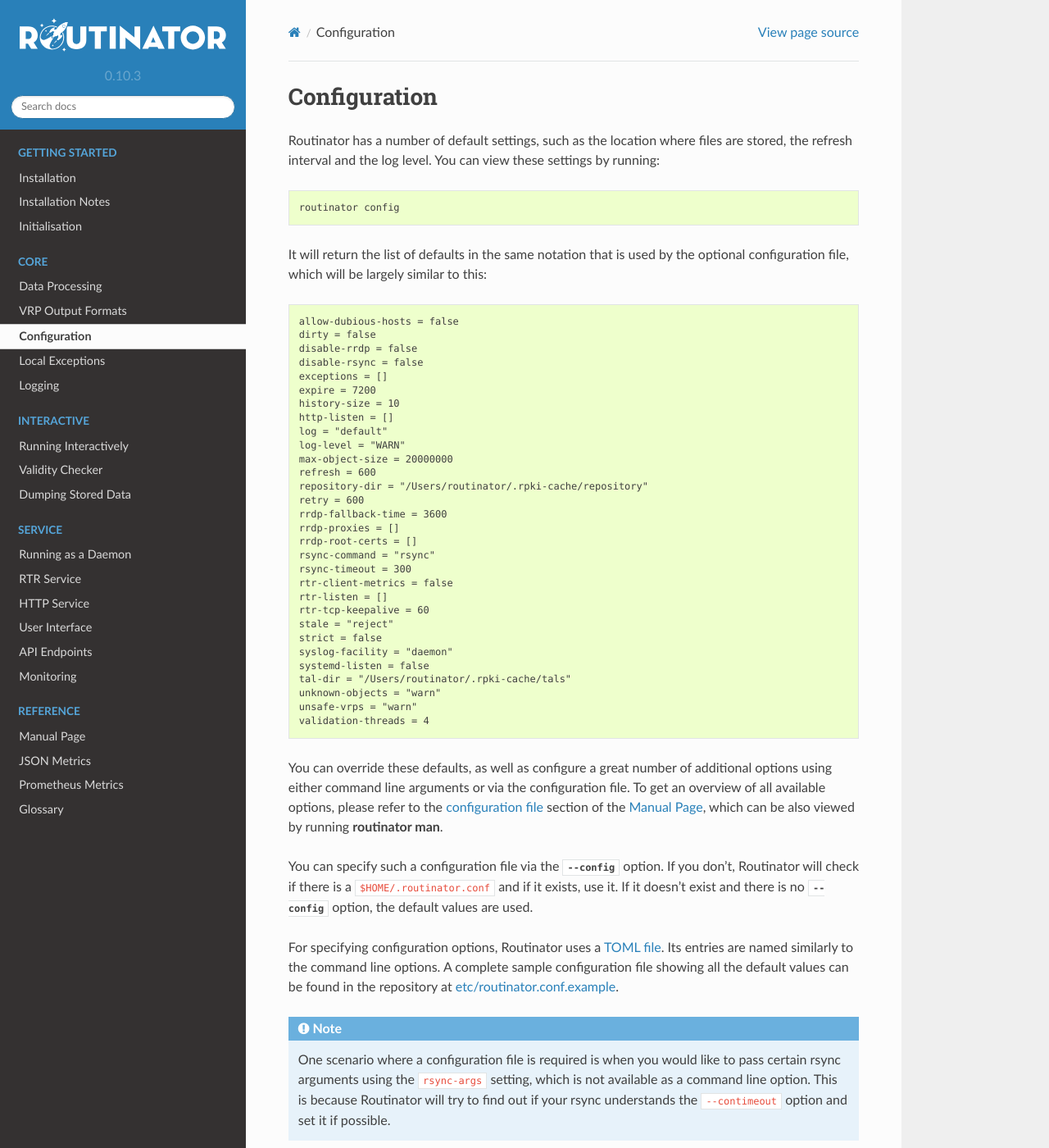
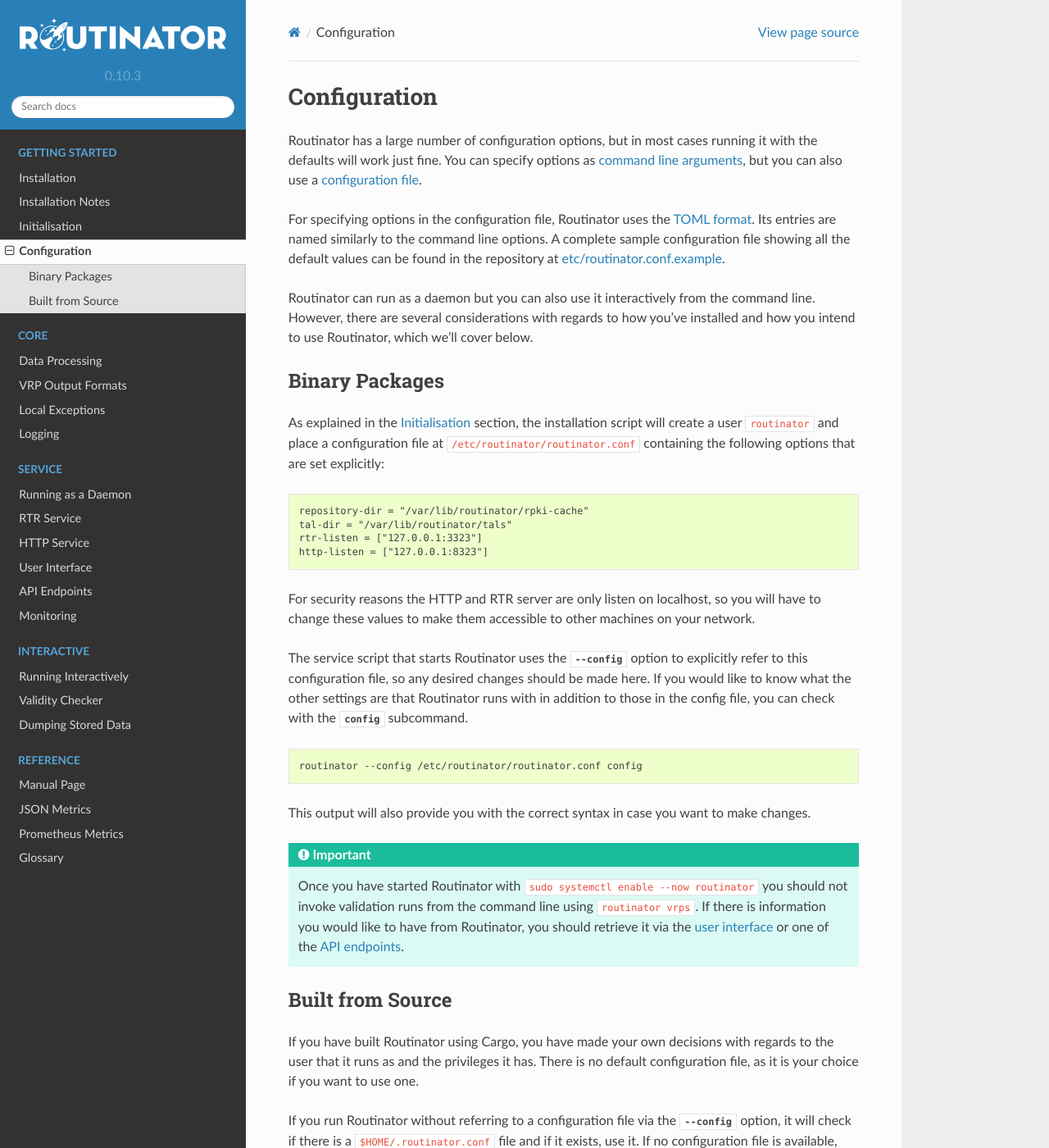
Before and after one commit to NLnetLabs/routinator, a Sphinx documentation site: the page built from source/configuration.rst, in a window 1280 px wide and 1400 px high. Shown: the whole window at 82% size. Built offline with Sphinx 7.4.7 and the Read the Docs theme 2.0.0, drawn with Linux system fonts in a browser that asks for light colours; some of the changed text lies outside the part shown.

Commit message:
Clarify package / source implications

```diff
--- a/source/configuration.rst
+++ b/source/configuration.rst
@@ -1,16 +1,80 @@
 Configuration
 =============
 
-Routinator has a number of default settings, such as the location where files
-are stored, the refresh interval and the log level. You can view these
-settings by running:
+Routinator has a large number of configuration options, but in most cases
+running it with the defaults will work just fine. You can specify options as
+:ref:`command line arguments <manual-page:options>`, but you can also use a
+:ref:`configuration file <manual-page:configuration file>`.
+
+For specifying options in the configuration file, Routinator uses the `TOML
+format <https://github.com/toml-lang/toml>`_. Its entries are named similarly to
+the command line options. A complete sample configuration file showing all the
+default values can be found in the repository at `etc/routinator.conf.example
+<https://github.com/NLnetLabs/routinator/blob/master/etc/routinator.conf.example>`_.
+
+Routinator can run as a daemon but you can also use it interactively from the
+command line. However, there are several considerations with regards to how
+you've installed and how you intend to use Routinator, which we'll cover below.
+
+Binary Packages
+---------------
+
+As explained in the :doc:`initialisation` section, the installation script will
+create a user ``routinator`` and place a configuration file at
+:file:`/etc/routinator/routinator.conf` containing the following options that
+are set explicitly:
+
+.. code-block:: text
+
+   repository-dir = "/var/lib/routinator/rpki-cache"
+   tal-dir = "/var/lib/routinator/tals"
+   rtr-listen = ["127.0.0.1:3323"]
+   http-listen = ["127.0.0.1:8323"]
+
+For security reasons the HTTP and RTR server are only listen on localhost,
+so you will have to change these values to make them accessible to other
+machines on your network.
+
+The service script that starts Routinator uses the :option:`--config` option to
+explicitly refer to this configuration file, so any desired changes should be
+made here. If you would like to know what the other settings are that Routinator
+runs with in addition to those in the config file, you can check with the
+:subcmd:`config` subcommand.
+
+.. code-block:: bash
+
+   routinator --config /etc/routinator/routinator.conf config
+
+This output will also provide you with the correct syntax in case you want to
+make changes.
+
+.. Important:: Once you have started Routinator with ``sudo systemctl enable
+               --now routinator`` you should not invoke validation runs from the
+               command line using ``routinator vrps``. If there is information
+               you would like to have from Routinator, you should retrieve it
+               via the :doc:`user interface<user-interface>` or one of the
+               :doc:`API endpoints<api-endpoints>`.
+
+Built from Source
+-----------------
+
+If you have built Routinator using Cargo, you have made your own decisions with
+regards to the user that it runs as and the privileges it has. There is no
+default configuration file, as it is your choice if you want to use one.
+
+If you run Routinator without referring to a configuration file via the
+:option:`--config` option, it will check if there is a
+:file:`$HOME/.routinator.conf` file and if it exists, use it. If no
+configuration file is available, the default values are used.
+
+You can view the default settings Routinator runs with using:
 
 .. code-block:: text
 
    routinator config
 
 It will return the list of defaults in the same notation that is used by the
-optional configuration file, which will be largely similar to this:
+configuration file, which will be largely similar to this:
 
 .. code-block:: text
 
@@ -44,30 +108,6 @@
     unknown-objects = "warn"
     unsafe-vrps = "warn"
     validation-threads = 4
-
-You can override these defaults, as well as configure a great number of
-additional options using either command line arguments or via the configuration
-file. To get an overview of all available options, please refer to the
-:ref:`configuration file <manual-page:configuration file>` section of the
-:doc:`manual-page`, which can be also  viewed by running
-:command:`routinator man`.
-
-You can specify such a configuration file via the :option:`--config` option. If you
-don’t, Routinator will check if there is a :file:`$HOME/.routinator.conf` and if
-it exists, use it. If it doesn’t exist and there is no :option:`--config`
-option, the default values are used.
-
-For specifying configuration options, Routinator uses a `TOML file
-<https://github.com/toml-lang/toml>`_. Its entries are named similarly to the
-command line options. A complete sample configuration file showing all the
-default values can be found in the repository at `etc/routinator.conf.example
-<https://github.com/NLnetLabs/routinator/blob/master/etc/routinator.conf.example>`_.
-
-.. Note:: One scenario where a configuration file is required is when you would
-          like to pass certain rsync arguments using the ``rsync-args``
-          setting, which is not available as a command line option. This is
-          because Routinator will try to find out if your rsync understands the
-          ``--contimeout`` option and set it if possible.
 
 For example, if you want Routinator to refresh every 15 minutes and run as an
 RTR server on 192.0.2.13 and 2001:0DB8::13 on port 3323, in addition to
@@ -108,10 +148,3 @@
     unknown-objects = "warn"
     unsafe-vrps = "warn"
     validation-threads = 4
-
-After saving this file as :file:`.routinator.conf` in your home directory, you
-can start Routinator with:
-
-.. code-block:: bash
-
-   routinator server
--- a/source/interactive.rst
+++ b/source/interactive.rst
@@ -10,6 +10,12 @@
 Routinator can perform RPKI validation as a one-time operation and print a
 validated ROA payload (VRP) list in various formats using the :subcmd:`vrps`
 subcommand and specifying the :doc:`desired format<output-formats>`.
+
+.. Warning:: If you have installed Routinator through the `NLnet Labs software
+             package repository <https://packages.nlnetlabs.nl>`_, the
+             installation script will set up the application to run as a
+             service. You should not run Routinator as a daemon and
+             interactively at the same time on the same machine.
 
 For example, to print the VRPs in CSV format to standard output, run:
 
```
Also changed, not shown: source/daemon.rst (+11 -5 lines), source/index.rst (+10 -10 lines), source/initialisation.rst (+11 -4 lines).
